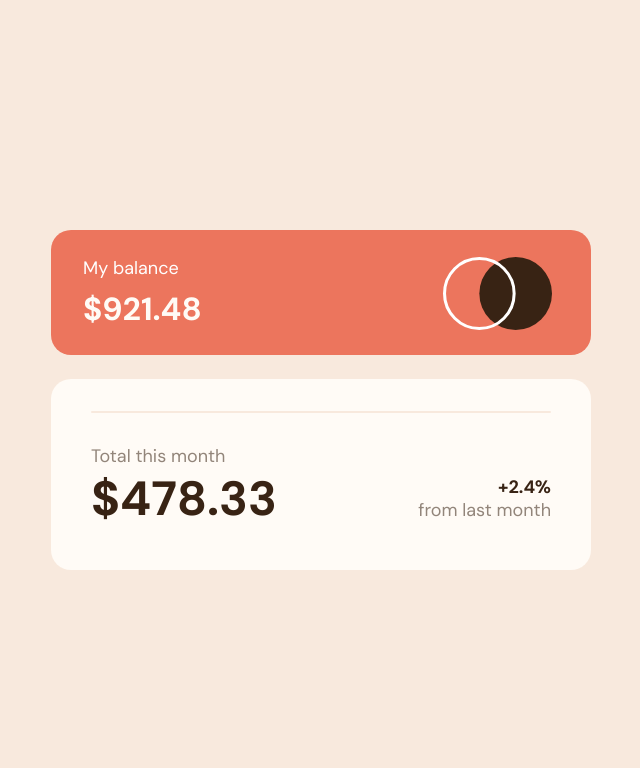
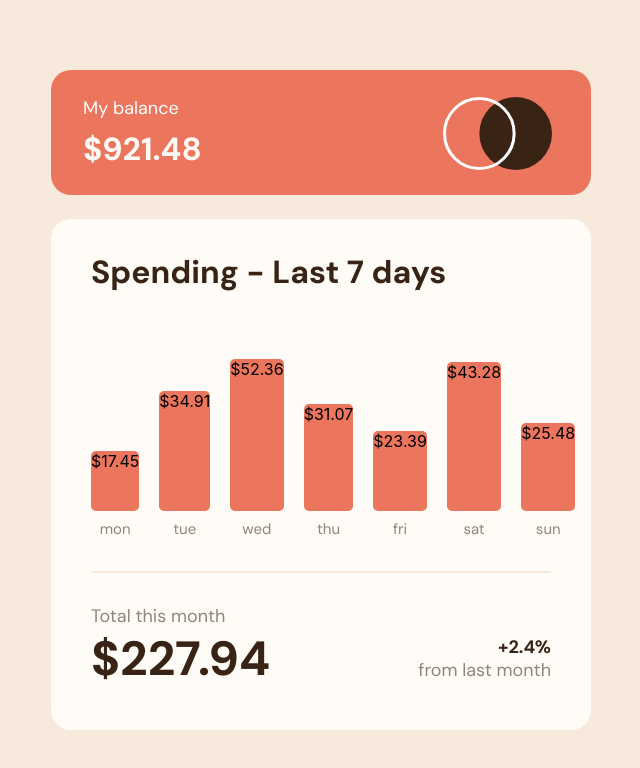
Before and after one commit to ostapyshyn/FM-Expenses-chart-component, a React (Create React App) app: page / in a window 1280 px wide. Shown: the top 768 px of the page, without its empty margins (319-959 px from the left). Built offline with nearby package versions, Linux system fonts and the light colour scheme.

Commit message:
Add graph

```diff
--- a/src/App.js
+++ b/src/App.js
@@ -1,15 +1,36 @@
+import { useEffect, useState } from 'react';
 import './App.css';
 import Balance from './components/Balance';
 import Expense from './components/Expense';
 
+import data from './assets/data.json';
+
 function App() {
+  const [max, setMax] = useState(0);
+  const [total, setTotal] = useState(0);
+
+  useEffect(() => {
+    setTotal(data.reduce((accumulator, currentValue) => accumulator + currentValue.amount, 0));
+    setMax(
+      Math.max.apply(
+        null,
+        data.map(function (o) {
+          return o.amount;
+        }),
+      ),
+    );
+  }, []);
+
+  console.log(data);
+  console.log(max);
+
   const amount = 921.48;
-  const expenses = [];
+
   return (
     <main>
       <div className="App">
         <Balance amount={amount} />
-        <Expense expenses={expenses} />
+        <Expense expenses={data} total={total} max={max} />
       </div>
     </main>
   );
--- /dev/null
+++ b/src/assets/data.json
@@ -0,0 +1,30 @@
+[
+  {
+    "day": "mon",
+    "amount": 17.45
+  },
+  {
+    "day": "tue",
+    "amount": 34.91
+  },
+  {
+    "day": "wed",
+    "amount": 52.36
+  },
+  {
+    "day": "thu",
+    "amount": 31.07
+  },
+  {
+    "day": "fri",
+    "amount": 23.39
+  },
+  {
+    "day": "sat",
+    "amount": 43.28
+  },
+  {
+    "day": "sun",
+    "amount": 25.48
+  }
+]
--- a/src/components/Expense/Expense.jsx
+++ b/src/components/Expense/Expense.jsx
@@ -1,11 +1,18 @@
 import React from 'react';
+import Graph from '../Graph';
 import Total from '../Total';
 import styles from './Expense.module.scss';
 
-export default function Expense() {
+export default function Expense({ total, max, expenses }) {
+  const bars = expenses.map((item, index) => (
+    <Graph expense={item.amount} max={max} key={index} day={item.day} />
+  ));
+
   return (
     <section className={styles.expense}>
-      <Total total={478.33} />
+      <h1>Spending - Last 7 days</h1>
+      <div className={styles.charts}>{bars}</div>
+      <Total total={total} />
     </section>
   );
 }
--- a/src/components/Expense/Expense.module.scss
+++ b/src/components/Expense/Expense.module.scss
@@ -5,4 +5,19 @@
   width: 100%;
   padding: 40px;
   padding-top: 32px;
+  h1 {
+    font-family: 'DM Sans';
+    font-style: normal;
+    font-weight: 700;
+    font-size: 32px;
+    line-height: 42px;
+    color: #382314;
+    margin-bottom: 66px;
+  }
+  .charts {
+    display: flex;
+    gap: 20px;
+    height: 180px;
+    margin-bottom: 32px;
+  }
 }
--- /dev/null
+++ b/src/components/Graph/Graph.jsx
@@ -0,0 +1,27 @@
+import React from 'react';
+import styles from './Graph.module.scss';
+
+export default function Graph({ max, expense, day }) {
+  const weekday = ['sun', 'mon', 'tue', 'wed', 'thu', 'sat', 'sun'];
+  const d = new Date();
+  let dayWeek = weekday[d.getDay()];
+
+  const height = (expense / max) * 100;
+  console.log('MAX:::', max, 'EXPENSE:::', expense);
+  console.log('HEIGHT:::', height);
+
+  const style = {
+    height: height + '%',
+  };
+
+  return (
+    <section className={`${styles.bar} ${day === dayWeek ? styles.dayWeek : styles.currentDay}`}>
+      <div className={styles.chart} style={style}>
+        <div className="bar-legend">
+          <p>${expense}</p>
+        </div>
+      </div>
+      <p className={styles.day}>{day}</p>
+    </section>
+  );
+}
--- /dev/null
+++ b/src/components/Graph/Graph.module.scss
@@ -0,0 +1,38 @@
+.bar {
+  height: 100%;
+  width: 100%;
+  display: flex;
+  align-items: center;
+  flex-direction: column;
+  gap: 8px;
+  justify-content: flex-end;
+
+  .day {
+    font-family: 'DM Sans';
+    font-style: normal;
+    font-weight: 400;
+    font-size: 15px;
+    line-height: 20px;
+    text-align: center;
+    color: #92857a;
+  }
+
+  .chart {
+    background-color: #ec765d;
+    border-radius: 5px;
+    cursor: pointer;
+    position: relative;
+    width: 100%;
+  }
+}
+
+.dayWeek {
+  :hover {
+    background: #b4e0e5;
+  }
+}
+.currentDay {
+  :hover {
+    background: #ff9b86;
+  }
+}
--- /dev/null
+++ b/src/components/Graph/index.js
@@ -0,0 +1,2 @@
+import Graph from './Graph';
+export default Graph;
```
